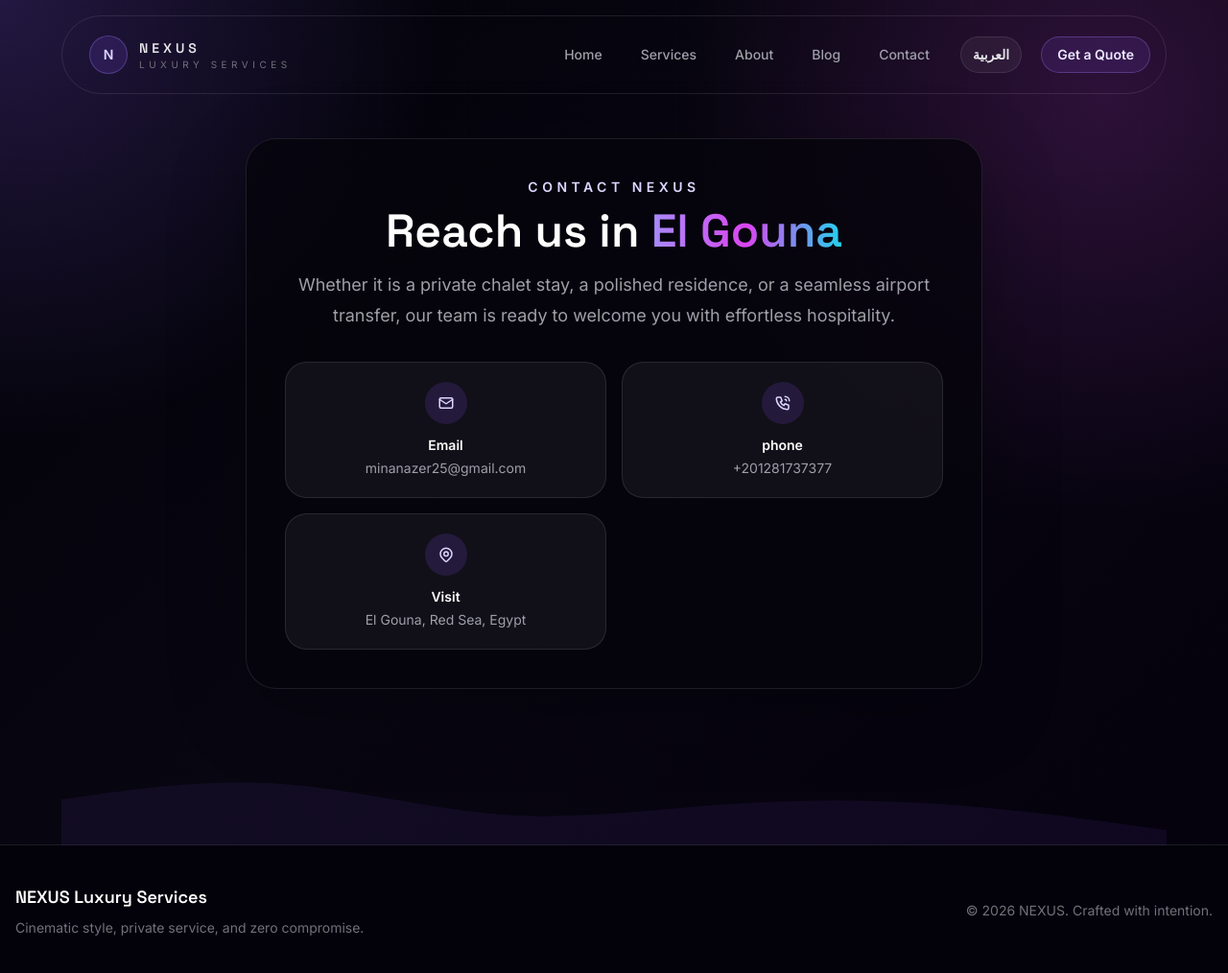
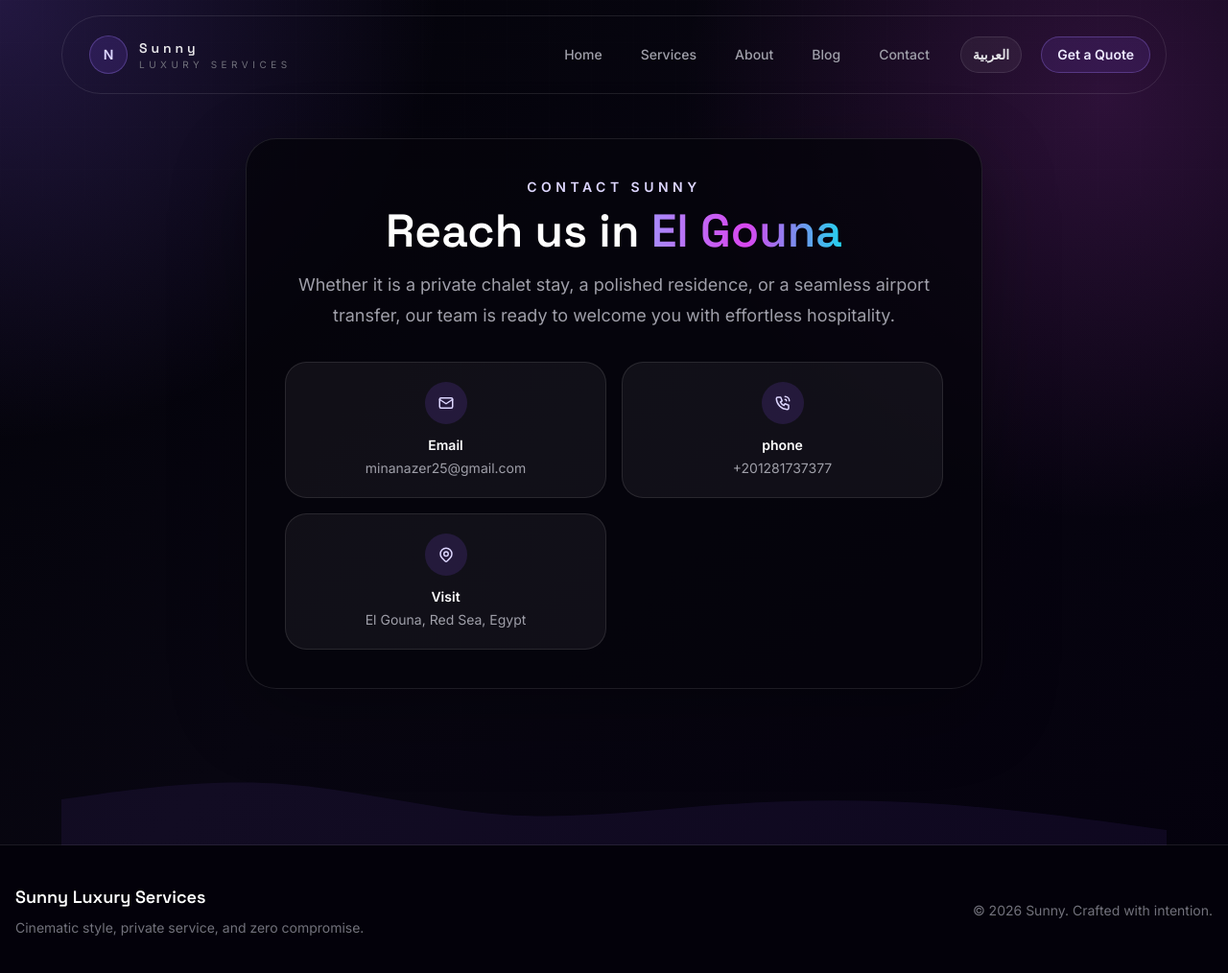
Before and after one commit to beshoyramses/my-company-site, a Next.js app: page /contact in a window 1280 px wide. Shown: the top 1014 px of the page at 96% size. Built offline with nearby package versions, Linux system fonts and the light colour scheme.

Commit message:
change company name

```diff
--- a/src/app/(marketing)/contact/page.tsx
+++ b/src/app/(marketing)/contact/page.tsx
@@ -31,7 +31,7 @@ export default function ContactPage() {
     <div className="section-shell pb-20 pt-32 sm:pt-36">
       <div className="mx-auto max-w-3xl rounded-[2rem] border border-white/10 bg-[#06040c]/80 p-8 shadow-[0_24px_80px_rgba(0,0,0,0.3)] sm:p-10">
         <p className="mb-3 text-center text-sm font-semibold uppercase tracking-[0.32em] text-violet-200">
-          {isArabic ? "تواصل مع NEXUS" : "Contact NEXUS"}
+          {isArabic ? "تواصل مع Sunny" : "Contact Sunny"}
         </p>
         <h1 className="mb-4 text-center font-display text-4xl font-semibold text-white sm:text-5xl">
           {isArabic ? (
--- a/src/components/layout/Footer.tsx
+++ b/src/components/layout/Footer.tsx
@@ -23,7 +23,7 @@ export default function Footer() {
       <div className="section-shell flex flex-col gap-4 py-10 text-center sm:flex-row sm:items-center sm:justify-between sm:text-left">
         <div>
           <p className="font-display text-lg font-semibold text-white">
-            NEXUS Luxury Services
+            Sunny Luxury Services
           </p>
           <p className="mt-2 text-sm text-zinc-500">
             {isArabic
@@ -33,8 +33,8 @@ export default function Footer() {
         </div>
         <p className="text-sm text-zinc-500">
           {isArabic
-            ? `© ${new Date().getFullYear()} NEXUS. مصمم بعناية.`
-            : `© ${new Date().getFullYear()} NEXUS. Crafted with intention.`}
+            ? `© ${new Date().getFullYear()} Sunny. مصمم بعناية.`
+            : `© ${new Date().getFullYear()} Sunny. Crafted with intention.`}
         </p>
       </div>
     </footer>
--- a/src/components/layout/Header.tsx
+++ b/src/components/layout/Header.tsx
@@ -10,7 +10,7 @@ import { IconMenu2, IconX } from "@tabler/icons-react";
 const navItems = [
   { label: "Home", labelAr: "الرئيسية", href: "/" },
   { label: "Services", labelAr: "الخدمات", href: "/services" },
-  { label: "About", labelAr: "عن NEXUS", href: "/about" },
+  { label: "About", labelAr: "عن Sunny", href: "/about" },
   { label: "Blog", labelAr: "المدونة", href: "/blog" },
   { label: "Contact", labelAr: "تواصل", href: "/contact" },
 ];
@@ -66,7 +66,7 @@ export default function Header() {
           </div>
           <div>
             <p className="font-display text-sm font-semibold tracking-[0.28em] text-white/90">
-              NEXUS
+              Sunny
             </p>
             <p className="text-[10px] uppercase tracking-[0.45em] text-zinc-500">
               Luxury services
```
